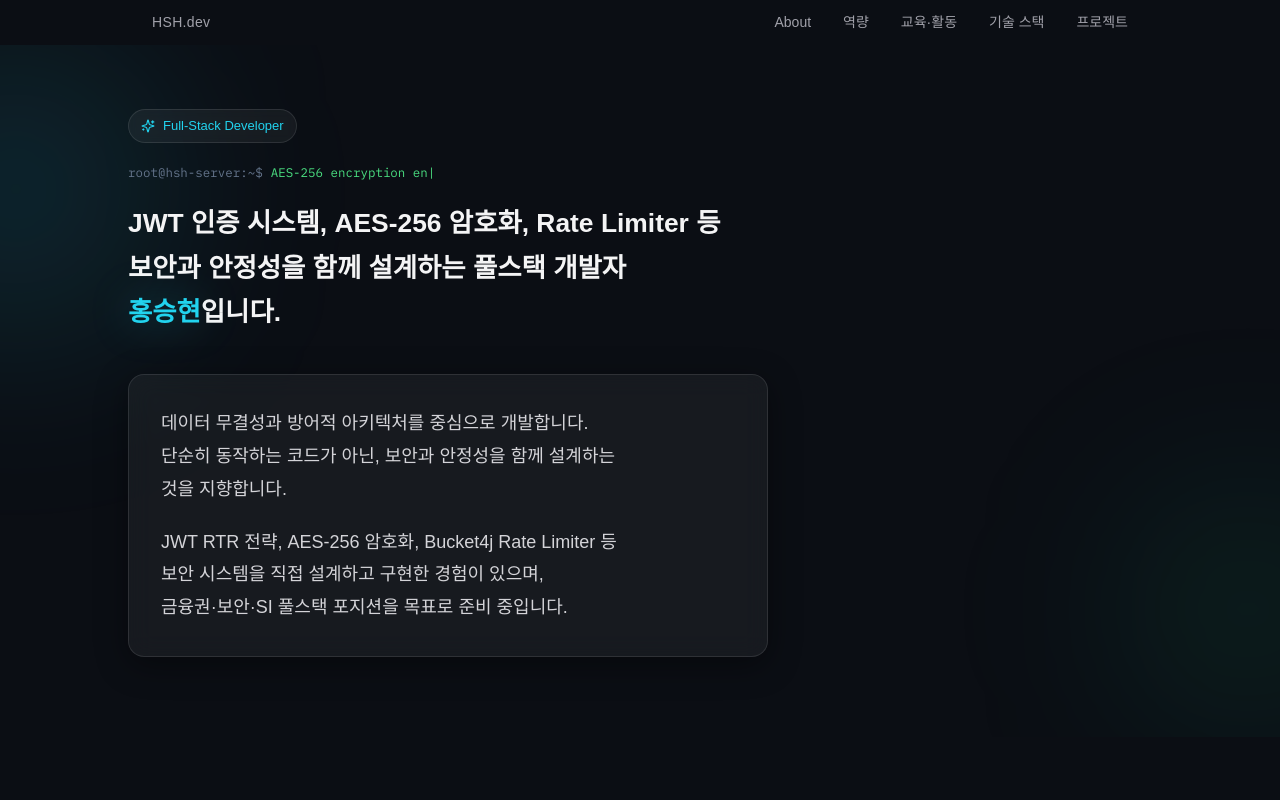
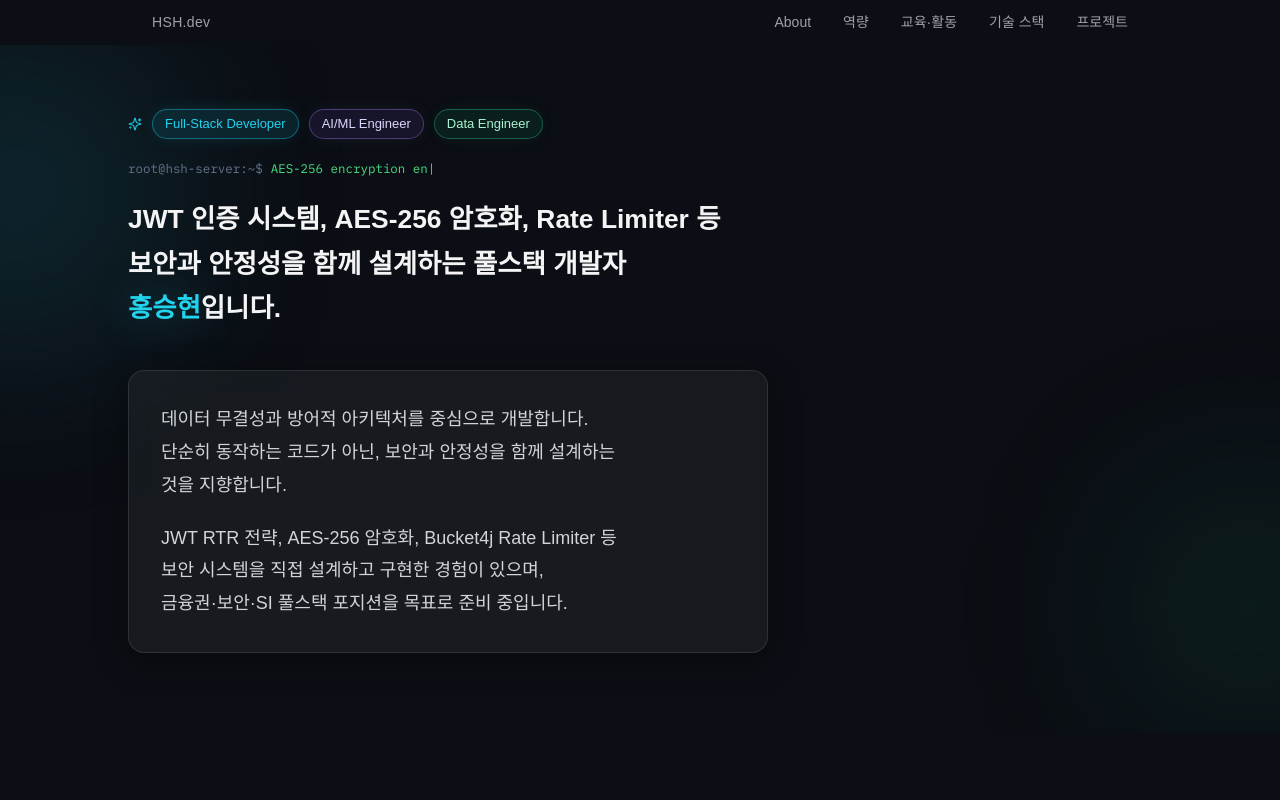
Before and after one commit to HONG-SH-1/HONG-SH-1.github.io, a React (Vite) app: page / in a window 1280 px wide. Shown: the top 800 px of the page. Built offline with nearby package versions, Linux system fonts and the light colour scheme; a web font is replaced by a local one.

Commit message:
깃페이지 수정

```diff
--- a/src/components/Hero.tsx
+++ b/src/components/Hero.tsx
@@ -1,5 +1,24 @@
 import { Sparkles } from "lucide-react";
 import { TypeAnimation } from "react-type-animation";
+
+/** 역할 칩 — 각각 테마 색으로 구분 (풀스택 / AI·ML / 데이터) */
+const ROLE_CHIPS = [
+  {
+    label: "Full-Stack Developer",
+    className:
+      "border-accent/40 bg-accent/10 text-accent shadow-[0_0_20px_-8px_rgba(34,211,238,0.35)]",
+  },
+  {
+    label: "AI/ML Engineer",
+    className:
+      "border-violet-400/35 bg-violet-500/10 text-violet-200 shadow-[0_0_20px_-8px_rgba(167,139,250,0.25)]",
+  },
+  {
+    label: "Data Engineer",
+    className:
+      "border-emerald-400/35 bg-emerald-500/10 text-emerald-200 shadow-[0_0_20px_-8px_rgba(52,211,153,0.22)]",
+  },
+] as const;
 
 /** 히어로: 지정 문구 그대로 표시 (메인 인트로) */
 export function Hero() {
@@ -21,10 +40,23 @@ export function Hero() {
       <div className="relative mx-auto max-w-5xl">
         {/* 소개 타이포는 폭을 좁혀 한 줄 길이(약 45~65자)를 맞춰 가독성 확보 */}
         <div className="max-w-[40rem]">
-          <p className="mb-5 inline-flex items-center gap-2 rounded-full border border-white/10 bg-white/5 px-3 py-1.5 text-[13px] text-accent backdrop-blur-sm">
-            <Sparkles className="h-3.5 w-3.5 shrink-0" aria-hidden />
-            Full-Stack Developer
-          </p>
+          <div
+            className="mb-5 flex max-w-full flex-wrap items-center gap-2 sm:gap-2.5"
+            aria-label={ROLE_CHIPS.map((c) => c.label).join(", ")}
+          >
+            <Sparkles
+              className="h-3.5 w-3.5 shrink-0 text-accent opacity-90"
+              aria-hidden
+            />
+            {ROLE_CHIPS.map(({ label, className }) => (
+              <span
+                key={label}
+                className={`inline-flex items-center rounded-full border px-2.5 py-1 text-[12px] font-medium backdrop-blur-sm sm:px-3 sm:text-[13px] ${className}`}
+              >
+                {label}
+              </span>
+            ))}
+          </div>
 
           <div
             style={{
--- a/src/components/TechStack.tsx
+++ b/src/components/TechStack.tsx
@@ -53,10 +53,14 @@ const groups: StackGroup[] = [
       "Scikit-learn",
       "imbalanced-learn",
       "XGBoost",
+      "TensorFlow",
+      "Keras",
       "SHAP",
       "Streamlit",
       "Matplotlib",
+      "Seaborn",
       "Jupyter",
+      "Joblib",
       "LangChain",
       "FastAPI",
       "Django",
```
